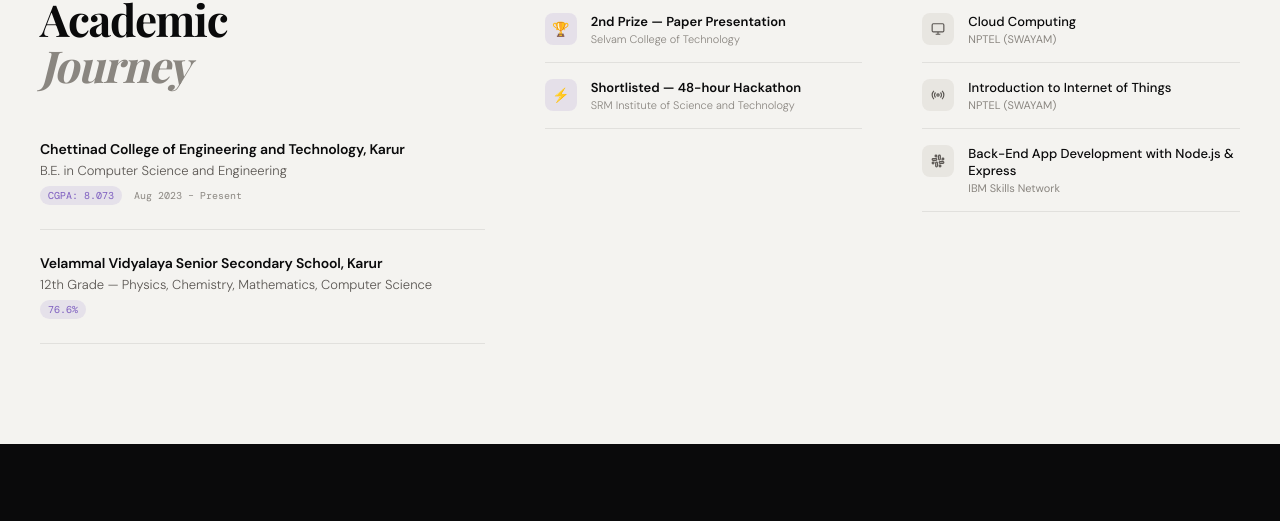
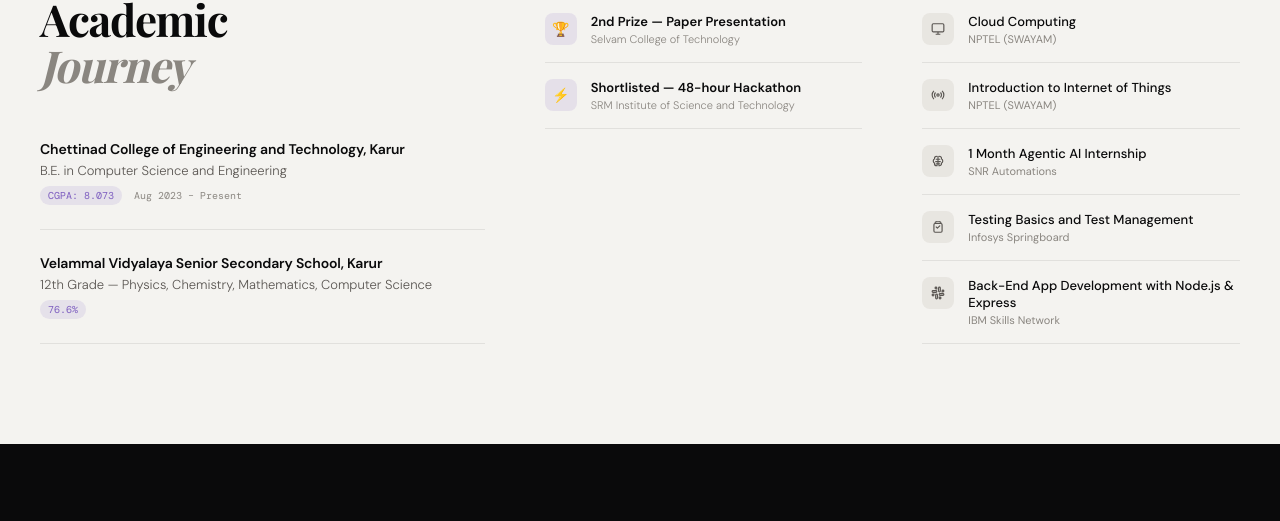
Before and after one commit to poojar-13/portfolio, a plain HTML site: page index.html in a window 1280 px wide. Shown: the part 3657-4178 px from the top of the page. Drawn offline with nearby package versions, Linux system fonts and the light colour scheme; a web font is replaced by a local one.

Commit message:
certificates updated

```diff
--- a/index.html
+++ b/index.html
@@ -1665,6 +1665,36 @@
           </div>
         </div>
         <div class="cert-item">
+         <div class="cert-icon">
+          <svg viewBox="0 0 24 24" fill="none" stroke="currentColor" stroke-width="2" stroke-linecap="round" stroke-linejoin="round">
+            <path d="M9.5 4a3.5 3.5 0 0 0-3.5 3.5v1A2.5 2.5 0 0 0 4 11v2a2.5 2.5 0 0 0 2 2.45v1.05A3.5 3.5 0 0 0 9.5 20"/>
+            <path d="M14.5 4a3.5 3.5 0 0 1 3.5 3.5v1A2.5 2.5 0 0 1 20 11v2a2.5 2.5 0 0 1-2 2.45v1.05A3.5 3.5 0 0 1 14.5 20"/>
+            <path d="M12 4v16"/>
+            <path d="M9 9h6"/>
+            <path d="M8 13h8"/>
+            <path d="M9 17h6"/>
+           </svg>
+         </div>
+        <div class="cert-text">
+         <div class="cert-name">1 Month Agentic AI Internship</div>
+         <div class="cert-org">SNR Automations</div>
+       </div>
+       </div>
+       <div class="cert-item">
+        <div class="cert-icon">
+         <svg viewBox="0 0 24 24" fill="none" stroke="currentColor" stroke-width="2" stroke-linecap="round" stroke-linejoin="round">
+          <path d="M9 3h6"/>
+          <path d="M9 3a2 2 0 0 0-2 2v1h10V5a2 2 0 0 0-2-2"/>
+          <rect x="5" y="6" width="14" height="15" rx="2"/>
+          <path d="M9 12l2 2 4-4"/>
+        </svg>
+       </div>
+      <div class="cert-text">
+       <div class="cert-name">Testing Basics and Test Management</div>
+       <div class="cert-org">Infosys Springboard</div>
+      </div>
+      </div>
+        <div class="cert-item">
           <div class="cert-icon">
             <svg viewBox="0 0 24 24" fill="none" stroke="currentColor" stroke-width="2"><path d="M14.5 10c-.83 0-1.5-.67-1.5-1.5v-5c0-.83.67-1.5 1.5-1.5s1.5.67 1.5 1.5v5c0 .83-.67 1.5-1.5 1.5z"/><path d="M20.5 10H19V8.5c0-.83.67-1.5 1.5-1.5s1.5.67 1.5 1.5-.67 1.5-1.5 1.5z"/><path d="M9.5 14c.83 0 1.5.67 1.5 1.5v5c0 .83-.67 1.5-1.5 1.5S8 21.33 8 20.5v-5c0-.83.67-1.5 1.5-1.5z"/><path d="M3.5 14H5v1.5c0 .83-.67 1.5-1.5 1.5S2 16.33 2 15.5 2.67 14 3.5 14z"/><path d="M14 14.5c0-.83.67-1.5 1.5-1.5h5c.83 0 1.5.67 1.5 1.5s-.67 1.5-1.5 1.5h-5c-.83 0-1.5-.67-1.5-1.5z"/><path d="M15.5 19H14v1.5c0 .83.67 1.5 1.5 1.5s1.5-.67 1.5-1.5-.67-1.5-1.5-1.5z"/><path d="M10 9.5C10 8.67 9.33 8 8.5 8h-5C2.67 8 2 8.67 2 9.5S2.67 11 3.5 11h5c.83 0 1.5-.67 1.5-1.5z"/><path d="M8.5 5H10V3.5C10 2.67 9.33 2 8.5 2S7 2.67 7 3.5 7.67 5 8.5 5z"/></svg>
           </div>
```
Also changed, not shown: 2 other files.
